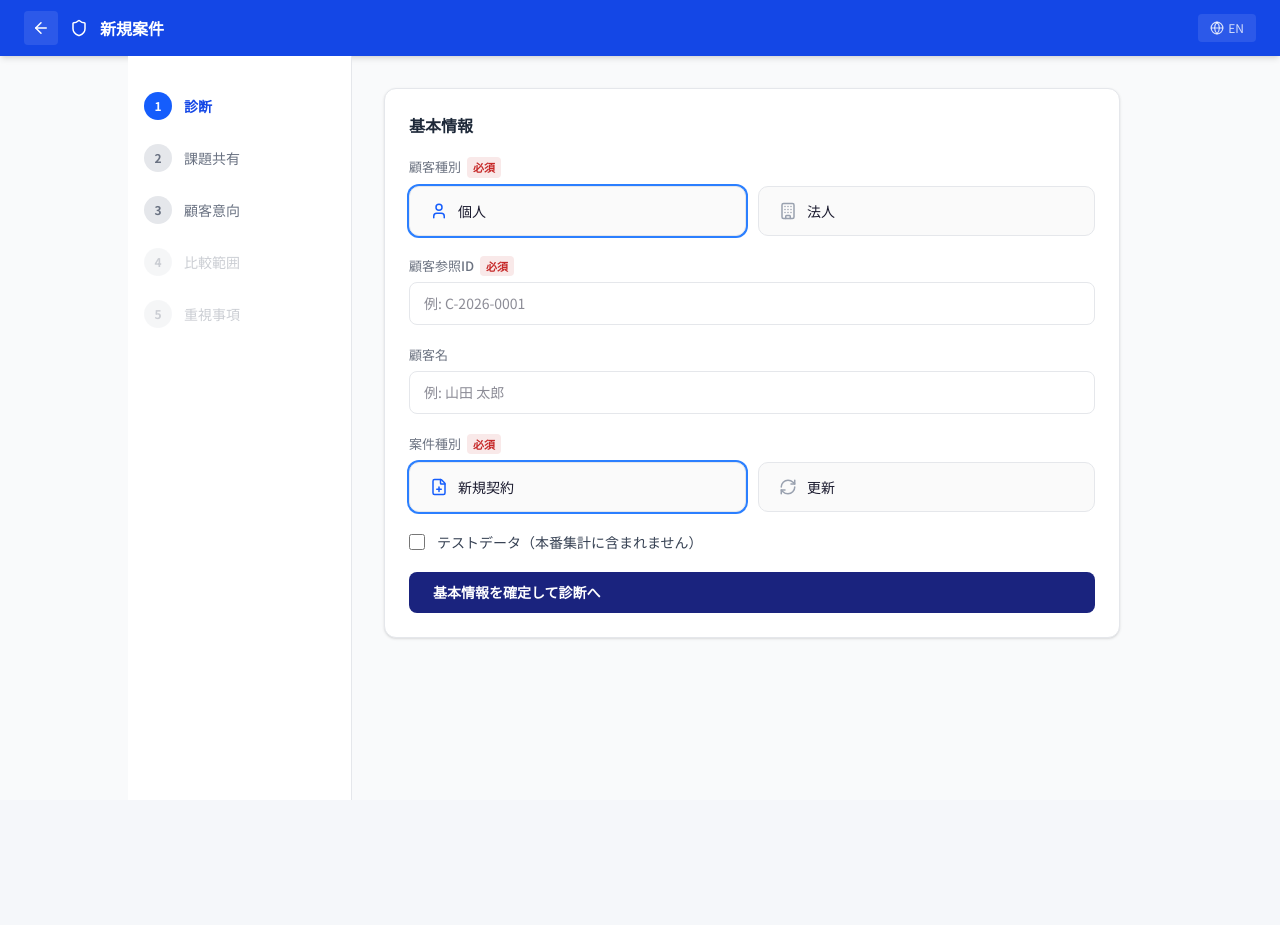
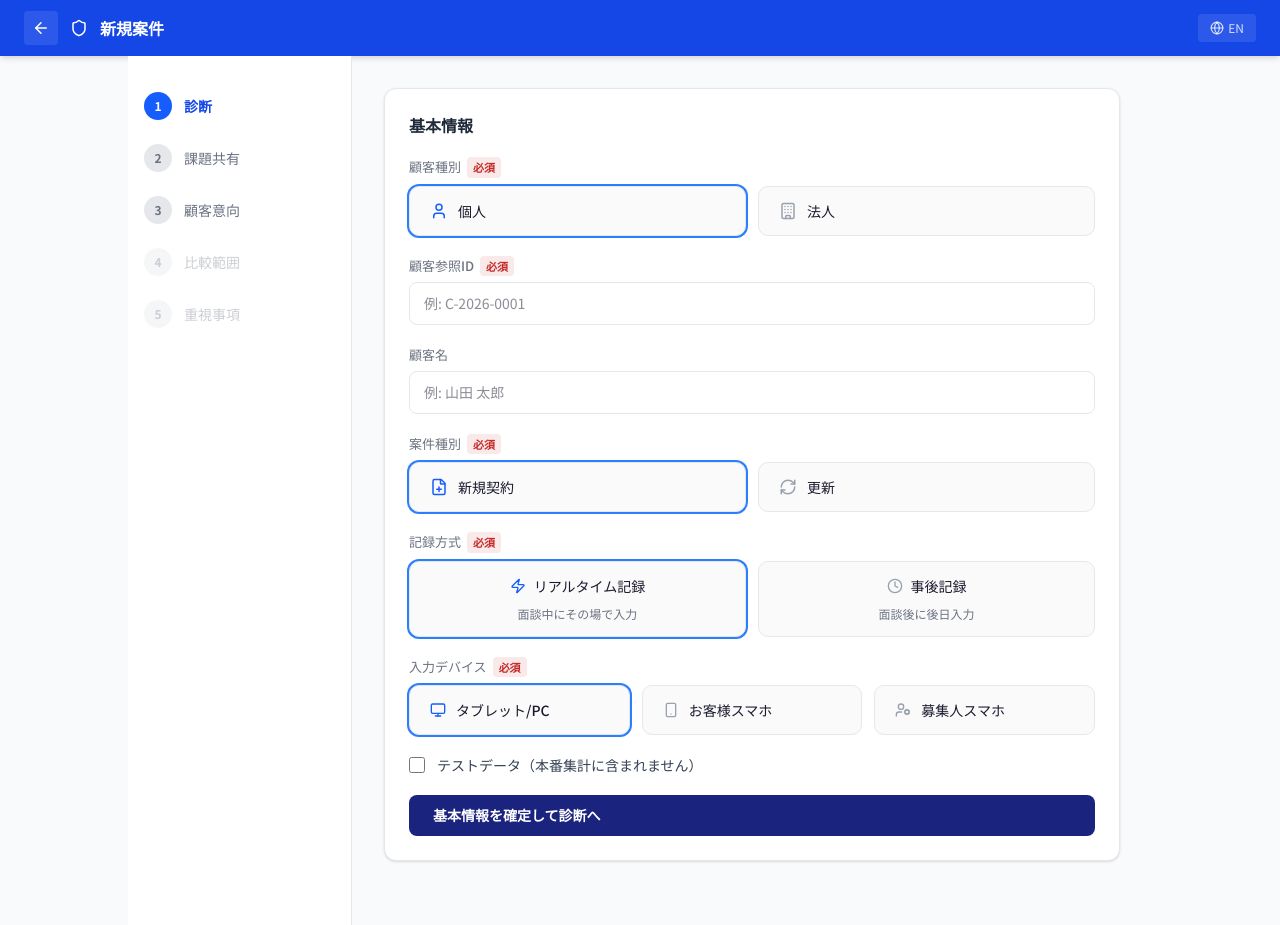
Before and after one commit to EmotoHiroki/insurevision, a Next.js app: page /run/new in a window 1280 px wide. Before the commit the page ends 800 px from the top, so only its background shows below. Built offline with nearby package versions, Linux system fonts and the light colour scheme.

Commit message:
feat(m3/w2): implement G-20 recording mode UI + G-23 2-axis device selection

```diff
--- a/src/app/run/new/page.tsx
+++ b/src/app/run/new/page.tsx
@@ -5,6 +5,7 @@ import { useRouter } from 'next/navigation'
 import {
     Shield, Globe, ArrowLeft, Check,
     User, Building, FilePlus, RefreshCw,
+    Zap, Clock, Monitor, Smartphone, UserCog,
 } from 'lucide-react'
 import { createClient } from '@/lib/supabase/client'
 import { useLocale } from '@/lib/locale-context'
@@ -13,7 +14,7 @@ import Step2IssueSharing from './_steps/Step2IssueSharing'
 import Step3Intent, { type Step3Data } from './_steps/Step3Intent'
 import Step4Scope, { type Step4Data } from './_steps/Step4Scope'
 import Step5Priority, { type Step5Data } from './_steps/Step5Priority'
-import type { CustomerType, RunType, CustomerDecision, AuditEventInsert } from '@/lib/types'
+import type { CustomerType, RunType, CustomerDecision, AuditEventInsert, RecordingMode, InputDevice } from '@/lib/types'
 
 // ─────────────────────────────────────────────
 // Wizard step definitions
@@ -37,6 +38,9 @@ export default function NewRunPage() {
     const [corporateDecisionMaker, setCorporateDecisionMaker] = useState('')  // G-3
     const [runType, setRunType] = useState<RunType>('new_contract')
     const [isTest, setIsTest] = useState(false)
+    // G-20 / G-23: 2-axis recording mode + device selection
+    const [recordingMode, setRecordingMode] = useState<RecordingMode>('realtime')
+    const [inputDevice, setInputDevice] = useState<InputDevice>('tablet_pc')
     const [basicsError, setBasicsError] = useState('')
     const [basicsComplete, setBasicsComplete] = useState(false)
 
@@ -134,6 +138,8 @@ export default function NewRunPage() {
                 intent_confirmed_with: intentData.intentConfirmedWith || null,
                 diagnosis_memo: diagnosisMemo,
                 condition_change_note: step1Data.conditionChangeNote || null,
+                recording_mode: recordingMode,
+                input_device: inputDevice,
                 run_status: 'draft',
                 export_status: 'pending',
             }).select().single()
@@ -192,6 +198,23 @@ export default function NewRunPage() {
                     },
                 },
             ]
+
+            // G-20/G-23: recording mode selected — always fires
+            events.push({
+                run_id: runId,
+                event_type: 'recording_mode_selected' as const,
+                operator_id: op.id,
+                payload: { recording_mode: recordingMode, input_device: inputDevice },
+            })
+            // G-23: agent_input_mode_activated — fires when agent_smartphone selected
+            if (inputDevice === 'agent_smartphone') {
+                events.push({
+                    run_id: runId,
+                    event_type: 'agent_input_mode_activated' as const,
+                    operator_id: op.id,
+                    payload: { input_device: inputDevice },
+                })
+            }
 
             // comparison_waiver_confirmed event for comparison_waived path
             if (intentData.customerDecision === 'comparison_waived') {
@@ -503,6 +526,85 @@ export default function NewRunPage() {
                                 </div>
                             </div>
 
+                            {/* G-20: 記録方式 */}
+                            <div>
+                                <label className="form-label">
+                                    {locale === 'ja' ? '記録方式' : 'Recording Mode'}
+                                    <span className="badge-required">
+                                        {locale === 'ja' ? '必須' : 'Required'}
+                                    </span>
+                                </label>
+                                <div className="grid grid-cols-2 gap-3 mt-2">
+                                    {(
+                                        [
+                                            { value: 'realtime' as RecordingMode, icon: Zap, labelJa: 'リアルタイム記録', labelEn: 'Real-time', descJa: '面談中にその場で入力', descEn: 'Enter during the meeting' },
+                                            { value: 'post_record' as RecordingMode, icon: Clock, labelJa: '事後記録', labelEn: 'Post-record', descJa: '面談後に後日入力', descEn: 'Enter after the meeting' },
+                                        ]
+                                    ).map(({ value, icon: Icon, labelJa, labelEn, descJa, descEn }) => (
+                                        <label
+                                            key={value}
+                                            className={`radio-card cursor-pointer flex flex-col gap-1 ${recordingMode === value ? 'ring-2 ring-blue-500' : ''}`}
+                                        >
+                                            <input
+                                                type="radio"
+                                                name="recordingMode"
+                                                value={value}
+                                                checked={recordingMode === value}
+                                                onChange={() => setRecordingMode(value)}
+                                                className="sr-only"
+                                            />
+                                            <div className="flex items-center gap-2">
+                                                <Icon size={16} className={recordingMode === value ? 'text-blue-600' : 'text-gray-400'} />
+                                                <span className="text-sm font-medium">{locale === 'ja' ? labelJa : labelEn}</span>
+                                            </div>
+                                            <span className="text-xs text-gray-500">{locale === 'ja' ? descJa : descEn}</span>
+                                        </label>
+                                    ))}
+                                </div>
+                            </div>
+
+                            {/* G-23: 入力デバイス */}
+                            <div>
+                                <label className="form-label">
+                                    {locale === 'ja' ? '入力デバイス' : 'Input Device'}
+                                    <span className="badge-required">
+                                        {locale === 'ja' ? '必須' : 'Required'}
+                                    </span>
+                                </label>
+                                <div className="grid grid-cols-3 gap-3 mt-2">
+                                    {(
+                                        [
+                                            { value: 'tablet_pc' as InputDevice, icon: Monitor, labelJa: 'タブレット/PC', labelEn: 'Tablet/PC' },
+                                            { value: 'customer_smartphone' as InputDevice, icon: Smartphone, labelJa: 'お客様スマホ', labelEn: 'Customer Phone' },
+                                            { value: 'agent_smartphone' as InputDevice, icon: UserCog, labelJa: '募集人スマホ', labelEn: 'Agent Phone' },
+                                        ]
+                                    ).map(({ value, icon: Icon, labelJa, labelEn }) => (
+                                        <label
+                                            key={value}
+                                            className={`radio-card cursor-pointer flex items-center gap-2 ${inputDevice === value ? 'ring-2 ring-blue-500' : ''}`}
+                                        >
+                                            <input
+                                                type="radio"
+                                                name="inputDevice"
+                                                value={value}
+                                                checked={inputDevice === value}
+                                                onChange={() => setInputDevice(value)}
+                                                className="sr-only"
+                                            />
+                                            <Icon size={16} className={inputDevice === value ? 'text-blue-600' : 'text-gray-400'} />
+                                            <span className="text-sm font-medium">{locale === 'ja' ? labelJa : labelEn}</span>
+                                        </label>
+                                    ))}
+                                </div>
+                                {inputDevice === 'agent_smartphone' && (
+                                    <p className="text-xs text-amber-600 mt-2">
+                                        {locale === 'ja'
+                                            ? '※ 募集人が代行入力します。確認文言が「説明しました」形式に切り替わります。'
+                                            : '※ Agent enters on behalf of customer. Confirmation wording switches to agent-input format.'}
+                                    </p>
+                                )}
+                            </div>
+
                             {/* Test flag */}
                             <label className="flex items-center gap-3 cursor-pointer">
                                 <input
```
Also changed, not shown: src/app/run/[id]/page.tsx (+28 -1 lines).
